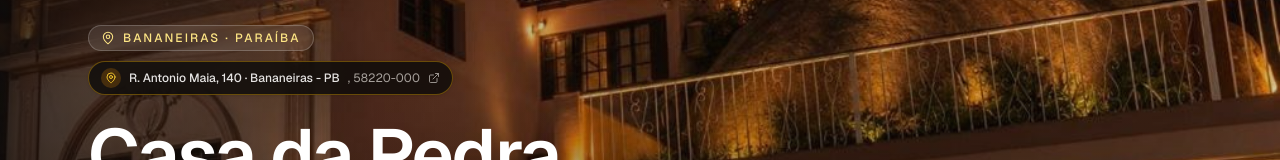
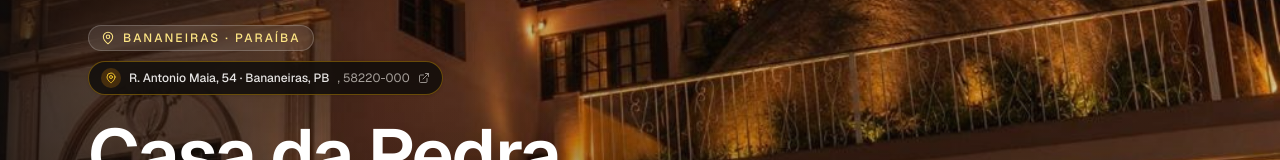
Before and after one commit to manocoelho/site-casa-da-pedra, a Next.js app: page / in a window 1280 px wide. Shown: the part 264-424 px from the top of the page. Built offline with nearby package versions, Linux system fonts and the light colour scheme; no server answers; the database is empty.

Commit message:
localização atualizada

```diff
--- a/src/components/admin/AdminSiteContentManager.tsx
+++ b/src/components/admin/AdminSiteContentManager.tsx
@@ -584,7 +584,7 @@ export function AdminSiteContentManager({
                   </span>
                   <span className="inline-flex items-center gap-1.5 rounded-full border border-amber-400/30 bg-stone-950/80 px-2.5 py-0.5 text-[10px] text-stone-200">
                     <MapPinIcon className="size-2.5 text-amber-400" />
-                    R. Antonio Maia, 140 · Bananeiras - PB
+                    R. Antonio Maia, 54 · Bananeiras, PB
                   </span>
                 </div>
 
--- a/src/components/landing/HeroSection.tsx
+++ b/src/components/landing/HeroSection.tsx
@@ -3,7 +3,7 @@ import type { HeroContent } from "@/config/site";
 import { ArrowDownIcon, ExternalLinkIcon, MapPinIcon } from "@/components/ui/icons";
 
 const GOOGLE_MAPS_URL =
-  "https://www.google.com/maps/search/?api=1&query=R.+Antonio+Maia%2C+140+-+Bananeiras+PB%2C+58220-000";
+  "https://www.google.com/maps/search/?api=1&query=R.+Antonio+Maia%2C+54+-+Bananeiras%2C+PB%2C+58220-000";
 
 export function HeroSection({ eyebrow, title, slogan, image, cta, highlights }: HeroContent) {
   const isContain = image.fit === "contain";
@@ -64,14 +64,14 @@ export function HeroSection({ eyebrow, title, slogan, image, cta, highlights }:
             href={GOOGLE_MAPS_URL}
             target="_blank"
             rel="noopener noreferrer"
-            title="Abrir no Google Maps: R. Antonio Maia, 140 - Bananeiras PB, 58220-000"
+            title="Abrir no Google Maps: R. Antonio Maia, 54 - Bananeiras, PB, 58220-000"
             className="group inline-flex max-w-full items-center gap-2 rounded-full border border-amber-400/35 bg-stone-950/80 px-3 py-1.5 text-xs font-medium text-stone-200 shadow-sm backdrop-blur-md transition hover:border-amber-400 hover:bg-stone-900 hover:text-white focus-visible:outline-2 focus-visible:outline-offset-2 focus-visible:outline-amber-400"
           >
             <span className="flex size-5 items-center justify-center rounded-full bg-amber-500/20 text-amber-300 transition-colors group-hover:bg-amber-500 group-hover:text-stone-950">
               <MapPinIcon className="size-3" />
             </span>
             <span className="truncate underline-offset-2 group-hover:underline">
-              R. Antonio Maia, 140 · Bananeiras - PB
+              R. Antonio Maia, 54 · Bananeiras, PB
             </span>
             <span className="hidden sm:inline text-stone-400 font-normal">, 58220-000</span>
             <ExternalLinkIcon className="size-3 text-stone-400 transition-transform group-hover:translate-x-0.5 group-hover:text-amber-300" />
```
